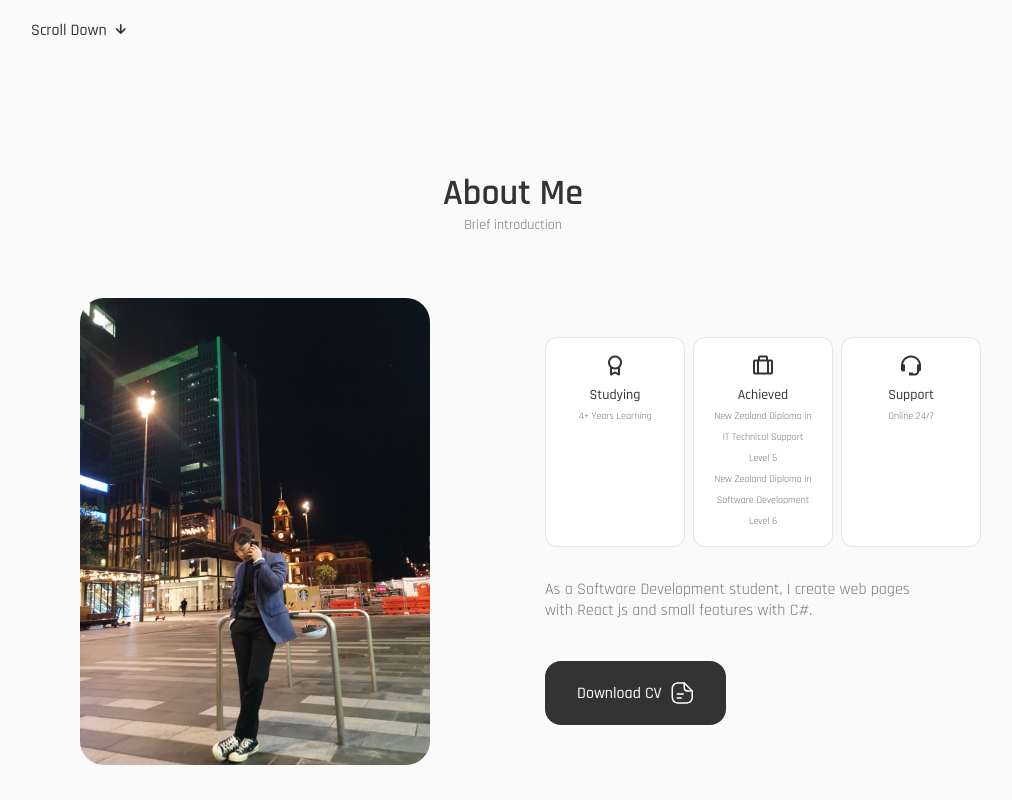
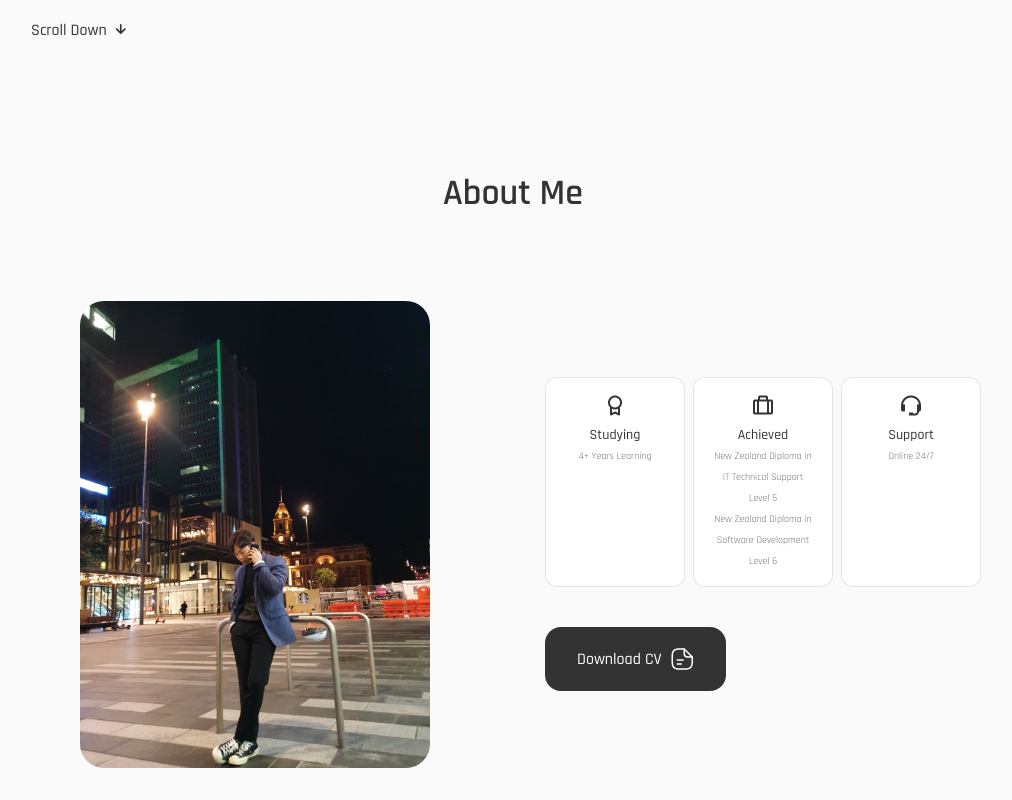
Before and after one commit to Na-David/Portfolio, a React (Create React App) app: page / in a window 1280 px wide. Shown: the part 640-1440 px from the top of the page, without its empty margins (127-1139 px from the left). Built offline with nearby package versions, Linux system fonts and the light colour scheme; the HTML template or start-up script is replaced by a standard one.

Commit message:
skillset

```diff
--- a/src/App.js
+++ b/src/App.js
@@ -3,6 +3,7 @@ import './App.css';
 import Header from './components/header/Header';
 import Home from './components/Home/Home';
 import About from './components/About/About';
+import Skills from './components/Skills/Skills';
 
 function App() {
   return (
@@ -11,6 +12,7 @@ function App() {
     <main className='main'>
       <Home />
       <About />
+      <Skills />
     </main>
     </>
   )
--- a/src/components/About/About.js
+++ b/src/components/About/About.js
@@ -8,7 +8,7 @@ const About = () => {
   return (
     <section className="about section" id="about">
       <h2 className="section__title">About Me</h2>
-      <span className="section__subtitle">Brief introduction</span>
+      <span className="section__subtitle">　</span>
 
       <div className="about__container container grid">
         <img src={AboutImg} alt="" className="about__img" />
@@ -17,7 +17,7 @@ const About = () => {
           <Info />
 
           <p className="about__description">
-            As a Software Development student, I create web pages with React js and small features with C#.
+            {/* As a Software Development student, I create web pages with React js and small features with C#. */}
           </p>
 
           <a download="" href={CV} className="button button--flex">
--- /dev/null
+++ b/src/components/Skills/Skills.js
@@ -0,0 +1,12 @@
+import React from 'react'
+import "./Skills.css"
+
+const Skills = () => {
+  return (
+    <div>
+
+    </div>
+  )
+}
+
+export default Skills
```
Also changed, not shown: src/components/Skills/Skills.css (added).
